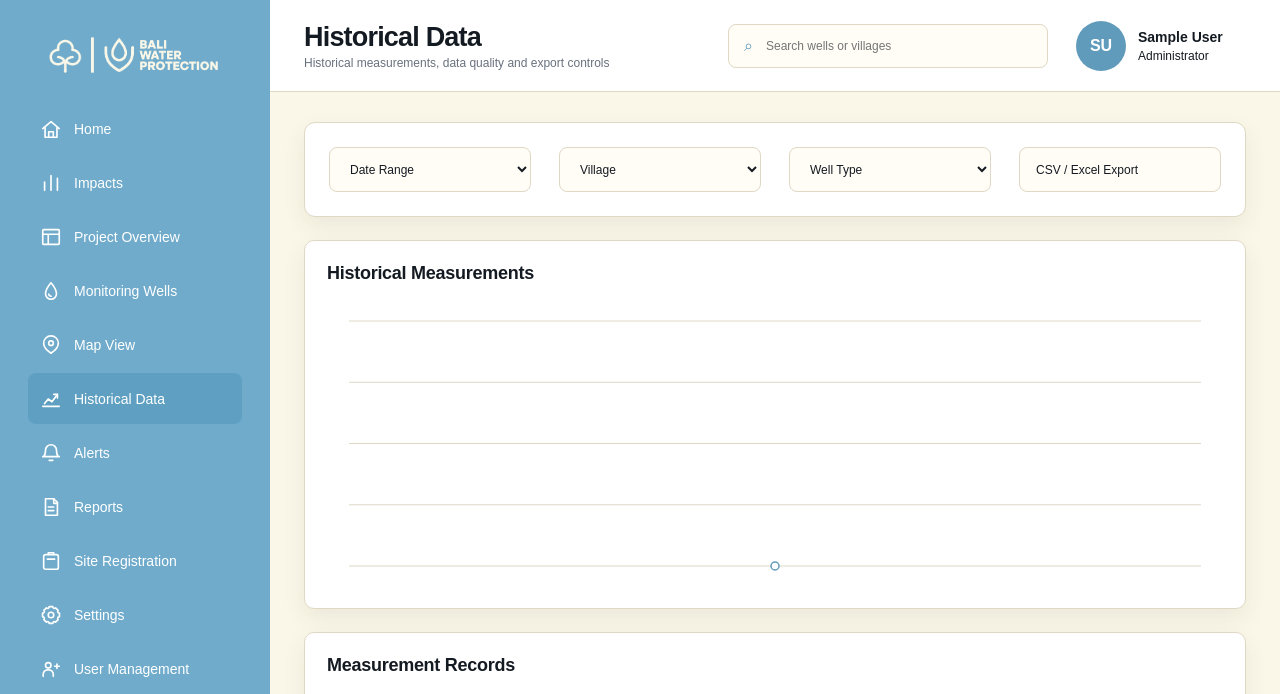
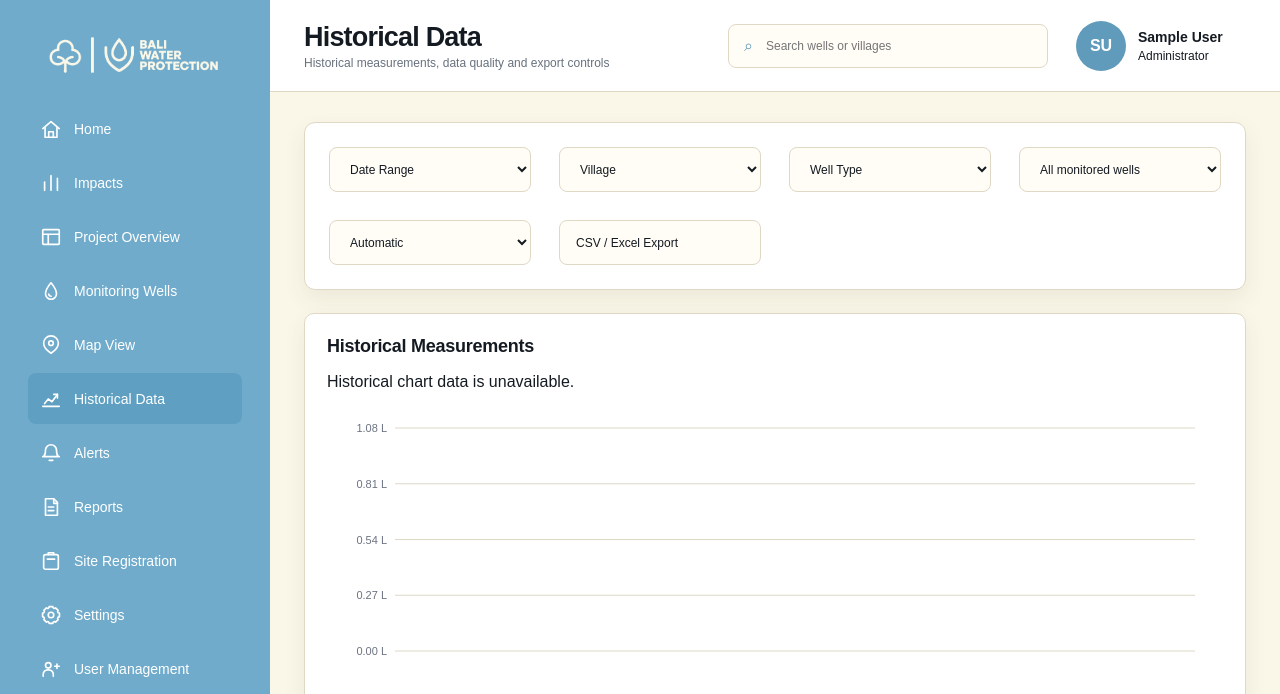
Before and after one commit to Zhe0321/IDEP, a PHP site: page /main/admin-historical-data.php in a window 1280 px wide. Shown: the top 694 px of the page. Run offline with PHP 8.4, Linux system fonts and the light colour scheme; the visitor is signed in with stand-in values (Sample User, id 1).

Commit message:
### Historical Data updates
- Added a database-driven cumulative absorption chart for Historical Measurements.
- The chart now aggregates sensor readings from all registered monitoring wells by default.
- Added a well selector to view cumulative data for a specific monitored well.
- Added interval controls: Automatic, Daily, Monthly, and Yearly.
- Automatic interval selection adapts to the selected time span:
  - Daily for periods up to 31 days
  - Monthly for periods up to 2 years
  - Yearly for longer periods
- Added a dedicated historical-measurements API endpoint that queries all relevant sensor records, removing the previous chart limit of 20 visible table rows.
- The chart now calculates a running cumulative total from valid absorption readings.
- Readings where both `h1` and `h2` are zero are treated as `0 L` and do not increase the cumulative total.
- Added chart summary text showing the selected scope, interval, and total cumulative absorption.
- Added readable X-axis period labels and Y-axis cumulative litre labels.
- Kept the Measurement Records table unchanged: it still displays the latest 100 records for performance and export usability.

```diff
--- /dev/null
+++ b/main/api/historical-measurements.php
@@ -0,0 +1,116 @@
+<?php
+declare(strict_types=1);
+
+/**
+ * Aggregated historical absorption data for the Historical Data chart.
+ * Results include every reading belonging to a registered monitoring well,
+ * rather than the limited set of rows rendered in the measurements table.
+ */
+
+date_default_timezone_set('Asia/Makassar');
+header('Content-Type: application/json; charset=utf-8');
+
+require_once dirname(__DIR__, 2) . '/database/db.php';
+
+try {
+    $pdo = idepDatabase();
+
+    $period = (string)($_GET['period'] ?? 'all');
+    $allowedPeriods = ['all', '7', '30', '90', '365'];
+    if (!in_array($period, $allowedPeriods, true)) {
+        $period = 'all';
+    }
+
+    $wellCode = trim((string)($_GET['well'] ?? ''));
+    $requestedGranularity = (string)($_GET['granularity'] ?? 'auto');
+    $allowedGranularities = ['auto', 'day', 'month', 'year'];
+    if (!in_array($requestedGranularity, $allowedGranularities, true)) {
+        $requestedGranularity = 'auto';
+    }
+
+    $where = ['sr.received_at IS NOT NULL'];
+    $parameters = [];
+    if ($period !== 'all') {
+        $cutoff = (new DateTimeImmutable('now', new DateTimeZone('Asia/Makassar')))
+            ->modify('-' . $period . ' days')
+            ->format('Y-m-d H:i:s');
+        $where[] = 'sr.received_at >= :cutoff';
+        $parameters[':cutoff'] = $cutoff;
+    }
+    if ($wellCode !== '') {
+        $where[] = 'w.well_code = :well_code';
+        $parameters[':well_code'] = $wellCode;
+    }
+    $whereSql = implode(' AND ', $where);
+
+    $rangeStatement = $pdo->prepare(
+        "SELECT MIN(sr.received_at) AS first_received_at, MAX(sr.received_at) AS last_received_at
+         FROM sensor_readings sr
+         JOIN sensors s ON s.id = sr.sensor_id
+         JOIN wells w ON w.sensor_id = s.id
+         WHERE {$whereSql}"
+    );
+    $rangeStatement->execute($parameters);
+    $range = $rangeStatement->fetch() ?: [];
+
+    $granularity = $requestedGranularity;
+    if ($granularity === 'auto') {
+        $first = !empty($range['first_received_at']) ? new DateTimeImmutable((string)$range['first_received_at']) : null;
+        $last = !empty($range['last_received_at']) ? new DateTimeImmutable((string)$range['last_received_at']) : null;
+        $days = ($first !== null && $last !== null) ? $first->diff($last)->days + 1 : 0;
+        $granularity = $days <= 31 ? 'day' : ($days <= 731 ? 'month' : 'year');
+    }
+
+    $periodExpression = match ($granularity) {
+        'day' => "substr(sr.received_at, 1, 10)",
+        'month' => "substr(sr.received_at, 1, 7)",
+        default => "substr(sr.received_at, 1, 4)",
+    };
+    $validAbsorption = "CASE
+        WHEN COALESCE(sr.h1, 0) = 0 AND COALESCE(sr.h2, 0) = 0 THEN 0
+        WHEN COALESCE(sr.hasil, 0) > 0 THEN sr.hasil
+        ELSE 0
+    END";
+
+    $statement = $pdo->prepare(
+        "SELECT {$periodExpression} AS period,
+                ROUND(SUM({$validAbsorption}), 2) AS absorbed_litres,
+                COUNT(*) AS reading_count
+         FROM sensor_readings sr
+         JOIN sensors s ON s.id = sr.sensor_id
+         JOIN wells w ON w.sensor_id = s.id
+         WHERE {$whereSql}
+         GROUP BY period
+         ORDER BY period ASC"
+    );
+    $statement->execute($parameters);
+
+    $buckets = [];
+    $cumulativeLitres = 0.0;
+    foreach ($statement->fetchAll() as $row) {
+        $absorbedLitres = max(0, (float)($row['absorbed_litres'] ?? 0));
+        $cumulativeLitres += $absorbedLitres;
+        $buckets[] = [
+            'period' => (string)$row['period'],
+            'absorbedLitres' => round($absorbedLitres, 2),
+            'cumulativeLitres' => round($cumulativeLitres, 2),
+            'readingCount' => (int)$row['reading_count'],
+        ];
+    }
+
+    echo json_encode([
+        'success' => true,
+        'granularity' => $granularity,
+        'wellCode' => $wellCode !== '' ? $wellCode : null,
+        'firstReceivedAt' => $range['first_received_at'] ?? null,
+        'lastReceivedAt' => $range['last_received_at'] ?? null,
+        'totalLitres' => round($cumulativeLitres, 2),
+        'buckets' => $buckets,
+    ], JSON_THROW_ON_ERROR);
+} catch (Throwable $error) {
+    http_response_code(500);
+    echo json_encode([
+        'success' => false,
+        'message' => 'Unable to load historical measurements.',
+    ]);
+}
--- a/main/includes/operations-data.php
+++ b/main/includes/operations-data.php
@@ -2,11 +2,19 @@
 declare(strict_types=1);
 
 $measurementRecords = [];
+$historicalSensorWells = [];
 
 $databaseBootstrap = dirname(__DIR__, 2) . '/database/db.php';
 if (($currentPage ?? '') === 'historical' && is_file($databaseBootstrap)) {
     try {
         require_once $databaseBootstrap;
+        $historicalSensorWells = idepDatabase()->query(
+            'SELECT w.well_code, w.well_name
+             FROM wells w
+             JOIN sensors s ON s.id = w.sensor_id
+             WHERE COALESCE(w.status, 1) != 0
+             ORDER BY w.well_code ASC'
+        )->fetchAll();
         $deviceLocations = [];
         foreach ($wells as $well) {
             if (isset($well['deviceId'])) {
--- a/main/includes/pages/historical-page.php
+++ b/main/includes/pages/historical-page.php
@@ -31,11 +31,30 @@ sort($cities);
       <option value="4">Type 4</option>
     </select>
   </label>
+  <label>
+    <span>Chart scope</span>
+    <select data-history-chart-filter="well">
+      <option value="">All monitored wells</option>
+      <?php foreach ($historicalSensorWells as $well): ?>
+        <option value="<?= htmlspecialchars((string)$well['well_code']) ?>"><?= htmlspecialchars((string)$well['well_code']) ?> · <?= htmlspecialchars((string)$well['well_name']) ?></option>
+      <?php endforeach; ?>
+    </select>
+  </label>
+  <label>
+    <span>Chart interval</span>
+    <select data-history-chart-filter="granularity">
+      <option value="auto">Automatic</option>
+      <option value="day">Daily</option>
+      <option value="month">Monthly</option>
+      <option value="year">Yearly</option>
+    </select>
+  </label>
   <button class="operation-export" type="button" data-export-measurements>CSV / Excel Export</button>
 </section>
 
 <section class="panel historical-chart-panel">
   <h2>Historical Measurements</h2>
+  <p class="panel-note" data-historical-chart-summary>Loading cumulative absorption…</p>
   <div class="historical-chart-wrap">
     <canvas id="historical-chart" aria-label="Historical water absorption chart"></canvas>
   </div>
--- a/main/js/dashboard.js
+++ b/main/js/dashboard.js
@@ -486,13 +486,58 @@ function applyOperationalSearch() {
     row.hidden = !(matchesSearch && matchesVillage && matchesType && matchesPeriod);
   });
 
-  drawHistoricalChart();
 }
 
 searchInput?.addEventListener("input", applyOperationalSearch);
-document.querySelectorAll("[data-history-filter]").forEach((filter) => filter.addEventListener("change", applyOperationalSearch));
+document.querySelectorAll("[data-history-filter]").forEach((filter) => filter.addEventListener("change", () => {
+  applyOperationalSearch();
+  loadHistoricalChart();
+}));
+document.querySelectorAll("[data-history-chart-filter]").forEach((filter) => filter.addEventListener("change", loadHistoricalChart));
 
 const historicalChart = document.querySelector("#historical-chart");
+const historicalChartSummary = document.querySelector("[data-historical-chart-summary]");
+let historicalChartData = [];
+let historicalChartGranularity = "day";
+let historicalChartRequest = 0;
+
+function compactLitres(value) {
+  if (Math.abs(value) >= 1_000_000) return `${(value / 1_000_000).toFixed(1).replace(/\.0$/, "")}M L`;
+  if (Math.abs(value) >= 1_000) return `${(value / 1_000).toFixed(1).replace(/\.0$/, "")}K L`;
+  return `${Number(value).toFixed(2)} L`;
+}
+
+async function loadHistoricalChart() {
+  if (!(historicalChart instanceof HTMLCanvasElement)) return;
+
+  const requestId = ++historicalChartRequest;
+  const periodFilter = document.querySelector('[data-history-filter="period"]');
+  const wellFilter = document.querySelector('[data-history-chart-filter="well"]');
+  const granularityFilter = document.querySelector('[data-history-chart-filter="granularity"]');
+  const parameters = new URLSearchParams({
+    period: periodFilter instanceof HTMLSelectElement ? periodFilter.value : "all",
+    well: wellFilter instanceof HTMLSelectElement ? wellFilter.value : "",
+    granularity: granularityFilter instanceof HTMLSelectElement ? granularityFilter.value : "auto",
+  });
+
+  if (historicalChartSummary) historicalChartSummary.textContent = "Loading cumulative absorption…";
+  try {
+    const response = await fetch(`/main/api/historical-measurements.php?${parameters.toString()}`, { cache: "no-store" });
+    const payload = await response.json();
+    if (!response.ok || !payload.success || requestId !== historicalChartRequest) throw new Error("Unable to load chart data");
+
+    historicalChartData = Array.isArray(payload.buckets) ? payload.buckets : [];
+    historicalChartGranularity = payload.granularity || "day";
+    const scope = payload.wellCode ? `for ${payload.wellCode}` : "across all monitored wells";
+    historicalChartSummary.textContent = `${compactLitres(payload.totalLitres || 0)} cumulative absorption ${scope} · ${historicalChartGranularity} view`;
+    drawHistoricalChart();
+  } catch {
+    if (requestId !== historicalChartRequest) return;
+    historicalChartData = [];
+    if (historicalChartSummary) historicalChartSummary.textContent = "Historical chart data is unavailable.";
+    drawHistoricalChart();
+  }
+}
 
 function drawHistoricalChart() {
   if (!(historicalChart instanceof HTMLCanvasElement)) {
@@ -512,20 +557,10 @@ function drawHistoricalChart() {
   context.scale(scale, scale);
   const width = bounds.width;
   const height = bounds.height;
-  const padding = { top: 20, right: 22, bottom: 20, left: 22 };
-  const visibleRows = Array.from(document.querySelectorAll("[data-history-row]"))
-    .filter((row) => !row.hidden)
-    .slice(0, 20)
-    .reverse();
-  const values = visibleRows
-    .map((row) => Number(row.dataset.waterValue))
-    .filter((value) => Number.isFinite(value));
-  const chartValues = values.length > 0 ? values : [0];
-  const dataMinimum = Math.min(...chartValues);
-  const dataMaximum = Math.max(...chartValues);
-  const range = Math.max(0.5, dataMaximum - dataMinimum);
-  const minimum = Math.max(0, dataMinimum - range * 0.18);
-  const maximum = dataMaximum + range * 0.18;
+  const padding = { top: 20, right: 28, bottom: 42, left: 68 };
+  const chartValues = historicalChartData.map((bucket) => Number(bucket.cumulativeLitres)).filter(Number.isFinite);
+  const maximum = Math.max(1, ...chartValues) * 1.08;
+  const minimum = 0;
   const plotWidth = width - padding.left - padding.right;
   const plotHeight = height - padding.top - padding.bottom;
 
@@ -539,6 +574,10 @@ function drawHistoricalChart() {
     context.moveTo(padding.left, y);
     context.lineTo(width - padding.right, y);
     context.stroke();
+    context.fillStyle = "#6b7280";
+    context.font = "11px sans-serif";
+    context.textAlign = "right";
+    context.fillText(compactLitres(maximum - ((maximum - minimum) / 4) * line), padding.left - 8, y + 4);
   }
 
   const points = chartValues.map((value, index) => ({
@@ -564,9 +603,21 @@ function drawHistoricalChart() {
     context.lineWidth = 1.5;
     context.stroke();
   });
+
+  if (historicalChartData.length > 0) {
+    const labelIndexes = [...new Set([0, Math.floor((historicalChartData.length - 1) / 2), historicalChartData.length - 1])];
+    context.fillStyle = "#6b7280";
+    context.font = "11px sans-serif";
+    context.textAlign = "center";
+    labelIndexes.forEach((index) => {
+      const point = points[index];
+      const label = historicalChartData[index]?.period ?? "";
+      context.fillText(label, point.x, height - 14);
+    });
+  }
 }
 
-drawHistoricalChart();
+loadHistoricalChart();
 window.addEventListener("resize", drawHistoricalChart);
 
 function downloadTextFile(filename, content, mimeType = "text/csv;charset=utf-8") {
```
